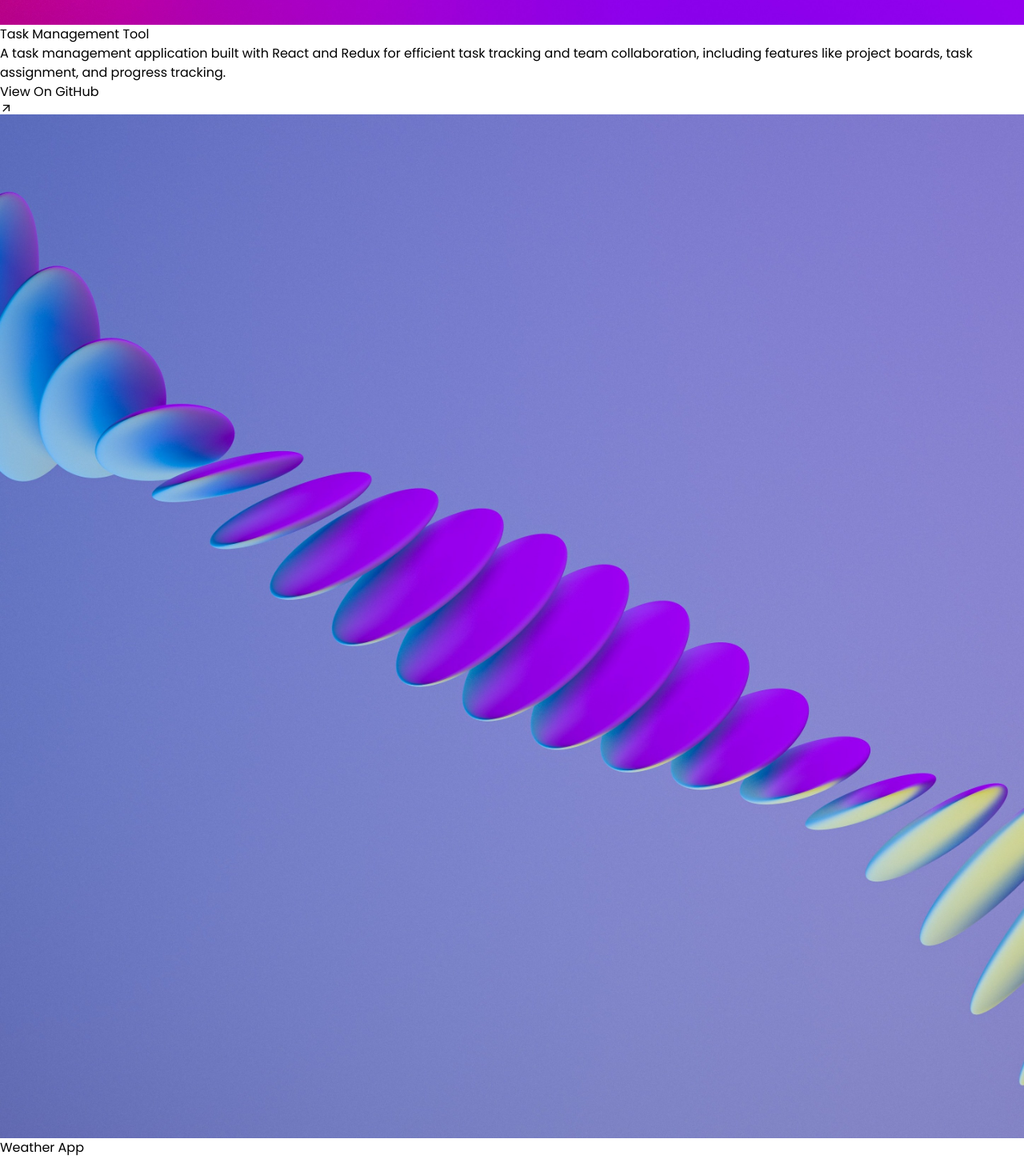
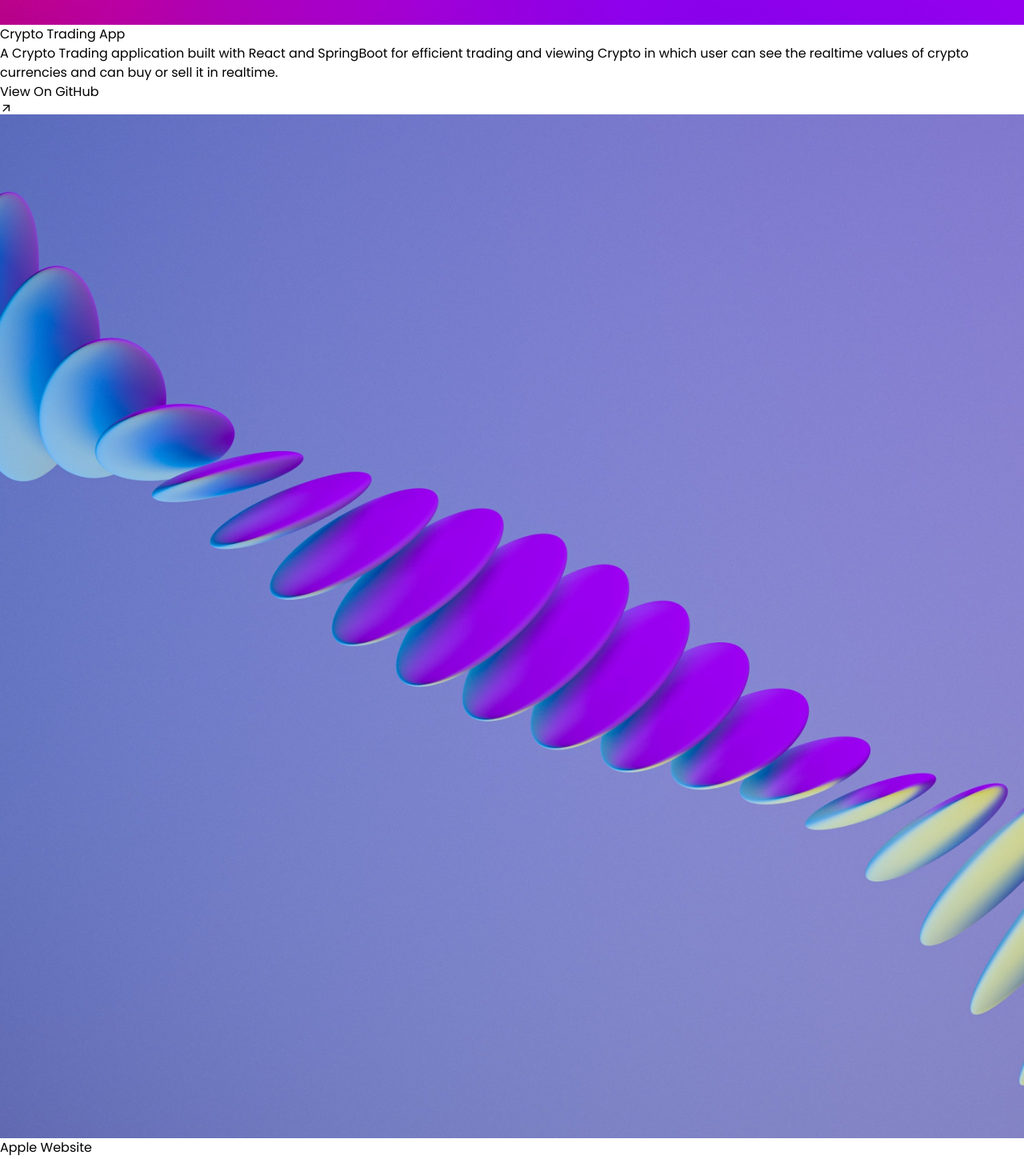
Before and after one commit to Madan-bot05/Madan-Portfolio, a React (Vite) app: page / in a window 1280 px wide. Shown: the part 5014-6463 px from the top of the page at 80% size. Built offline with nearby package versions, Linux system fonts and the light colour scheme.

Commit message:
updating the project section

```diff
--- a/src/constants/index.js
+++ b/src/constants/index.js
@@ -84,45 +84,53 @@ export const PROJECTS = [
     description:
       "A personal portfolio website built with React and Tailwind CSS to showcase my skills, projects, and contact information.",
     image: projectImage1,
-    githubLink: "https://github.com/user/personal-portfolio",
+    githubLink: "https://github.com/Madan-bot05/Madan-Portfolio",
   },
   {
     id: 2,
     name: "E-Commerce Platform",
     description:
-      "An e-commerce web application developed using Next.js and Stripe for payment integration, featuring a comprehensive product catalog, shopping cart, and checkout system.",
+      "An e-commerce web application developed using React and SpringBoot with payment integration, featuring a comprehensive product catalog, shopping cart, and checkout system.",
     image: projectImage2,
-    githubLink: "https://github.com/user/ecommerce-platform",
+    githubLink: "https://github.com/Madan-bot05/e_comerce",
   },
   {
     id: 3,
-    name: "Task Management Tool",
+    name: "Crypto Trading App",
     description:
-      "A task management application built with React and Redux for efficient task tracking and team collaboration, including features like project boards, task assignment, and progress tracking.",
+      "A Crypto Trading application built with React and SpringBoot for efficient trading and viewing Crypto in which user can see the realtime values of crypto currencies and can buy or sell it in realtime.",
     image: projectImage3,
     githubLink: "https://github.com/user/task-management-tool",
   },
   {
     id: 4,
-    name: "Weather App",
+    name: "Apple Website",
     description:
-      "A weather application that uses the OpenWeatherMap API to fetch and display current weather data and forecasts for various locations, built with React and styled-components.",
+      "A Apple wesbite made with Three JS and GSAP to showcase and know basics of Three JS and GSAP to make responsive wesbite .",
     image: projectImage4,
     githubLink: "https://github.com/user/weather-app",
   },
   {
     id: 5,
-    name: "Blog Platform",
+    name: "RealEsate App",
     description:
-      "A blogging platform developed with Next.js and Markdown for creating, editing, and publishing blog posts. It features a rich text editor, tag system, and user authentication.",
+      "A realtime buying, selling and renting Houses made with MERN. In which a user can sell or rent his own house of its own and make profits .",
     image: projectImage5,
-    githubLink: "https://github.com/user/blog-platform",
+    githubLink: "https://github.com/Madan-bot05/RealEstate-Mern-Stack",
   },
   {
     id: 6,
-    name: "Chat Application",
+    name: "Chat App",
     description:
       "A real-time chat application using Firebase for backend services, including user authentication, chat rooms, and instant messaging features. Built with React and Firebase.",
+    image: projectImage6,
+    githubLink: "https://github.com/Madan-bot05/ChatApp-",
+  },
+  {
+    id: 6,
+    name: "Food Ordering App",
+    description:
+      "A real-time food ordering app made with React and SpringBoot. In which user can order his food with its own customization with payment Integration .",
     image: projectImage6,
     githubLink: "https://github.com/user/chat-application",
   },
```
